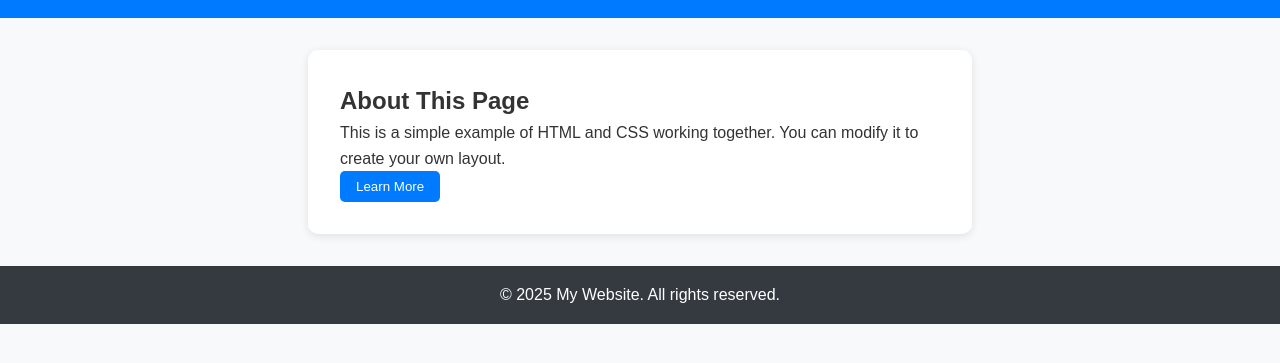
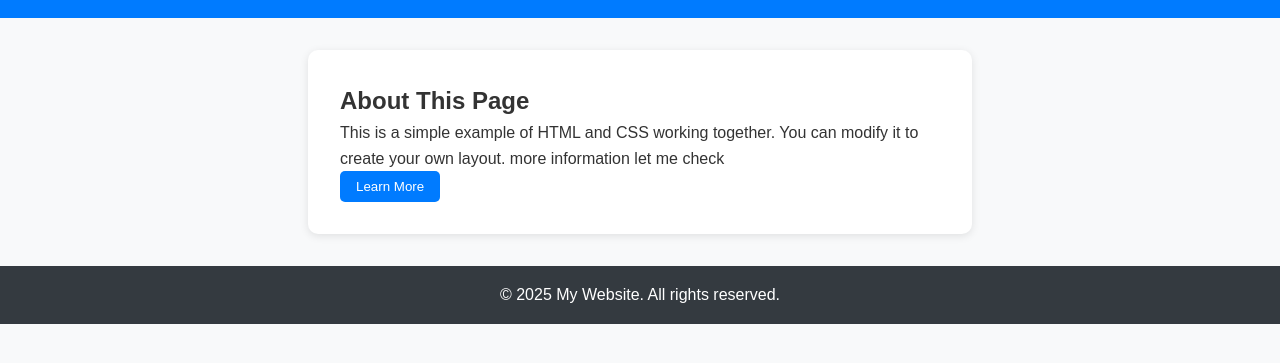
Before and after one commit to vinoth-str/sampleRepo, a plain HTML site: page index.html in a window 1280 px wide. Shown: the part 99-462 px from the top of the page. Drawn offline with Linux system fonts and the light colour scheme.

Commit message:
Change: i have change some data in paragraph tag

```diff
--- a/index.html
+++ b/index.html
@@ -21,7 +21,7 @@
   <main>
     <section class="intro">
       <h2>About This Page</h2>
-      <p>This is a simple example of HTML and CSS working together. You can modify it to create your own layout.</p>
+      <p>This is a simple example of HTML and CSS working together. You can modify it to create your own layout. more information let me check</p>
       <button>Learn More</button>
     </section>
   </main>
```
